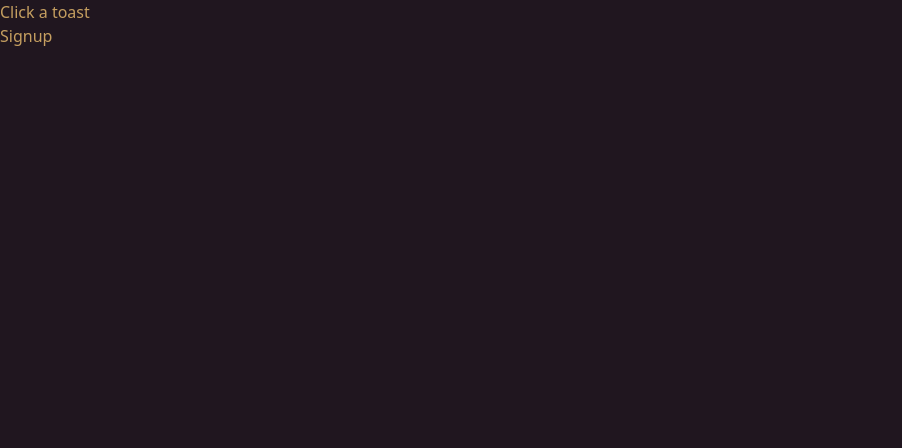
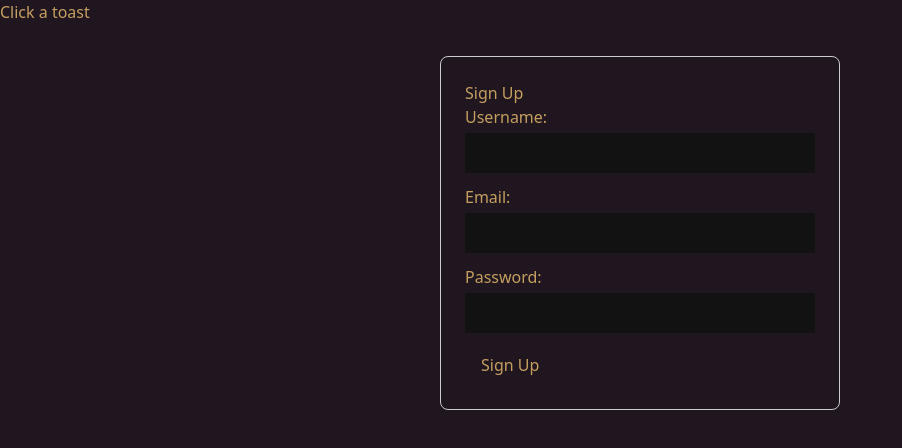
Before and after one commit to T-Rajeev30/MergePad, a React (Vite) app in the folder Frontend/: page /signup in a window 1280 px wide. Shown: the top 448 px of the page, without its empty margins (0-902 px from the left). Built offline with nearby package versions, Linux system fonts and the light colour scheme; no server answers.

Commit message:
feat: implement signup form with validation and state management

```diff
--- a/Frontend/src/Pages/Signup.jsx
+++ b/Frontend/src/Pages/Signup.jsx
@@ -1,7 +1,84 @@
 import React from "react";
 
 const Signup = () => {
-  return <div>Signup</div>;
+  const [form, setForm] = React.useState({
+    username: "",
+    email: "",
+    password: "",
+  });
+  const [error, setError] = React.useState("");
+
+  const handleChange = (e) => {
+    setForm({ ...form, [e.target.name]: e.target.value });
+  };
+
+  const handleSubmit = (e) => {
+    e.preventDefault();
+    // Basic validation
+    if (!form.username || !form.email || !form.password) {
+      setError("All fields are required.");
+      return;
+    }
+    setError("");
+    // Submit logic here
+    alert("Signup successful!");
+  };
+
+  return (
+    <div
+      style={{
+        maxWidth: 400,
+        margin: "2rem auto",
+        padding: 24,
+        border: "1px solid #ccc",
+        borderRadius: 8,
+      }}
+    >
+      <h2>Sign Up</h2>
+      <form onSubmit={handleSubmit}>
+        <div style={{ marginBottom: 12 }}>
+          <label>
+            Username:
+            <input
+              type="text"
+              name="username"
+              value={form.username}
+              onChange={handleChange}
+              style={{ width: "100%", padding: 8, marginTop: 4 }}
+            />
+          </label>
+        </div>
+        <div style={{ marginBottom: 12 }}>
+          <label>
+            Email:
+            <input
+              type="email"
+              name="email"
+              value={form.email}
+              onChange={handleChange}
+              style={{ width: "100%", padding: 8, marginTop: 4 }}
+            />
+          </label>
+        </div>
+        <div style={{ marginBottom: 12 }}>
+          <label>
+            Password:
+            <input
+              type="password"
+              name="password"
+              value={form.password}
+              onChange={handleChange}
+              style={{ width: "100%", padding: 8, marginTop: 4 }}
+            />
+          </label>
+        </div>
+        {error && <div style={{ color: "red", marginBottom: 12 }}>{error}</div>}
+        <button type="submit" style={{ padding: "8px 16px" }}>
+          Sign Up
+        </button>
+      </form>
+    </div>
+  );
 };
 
 export default Signup;
```
